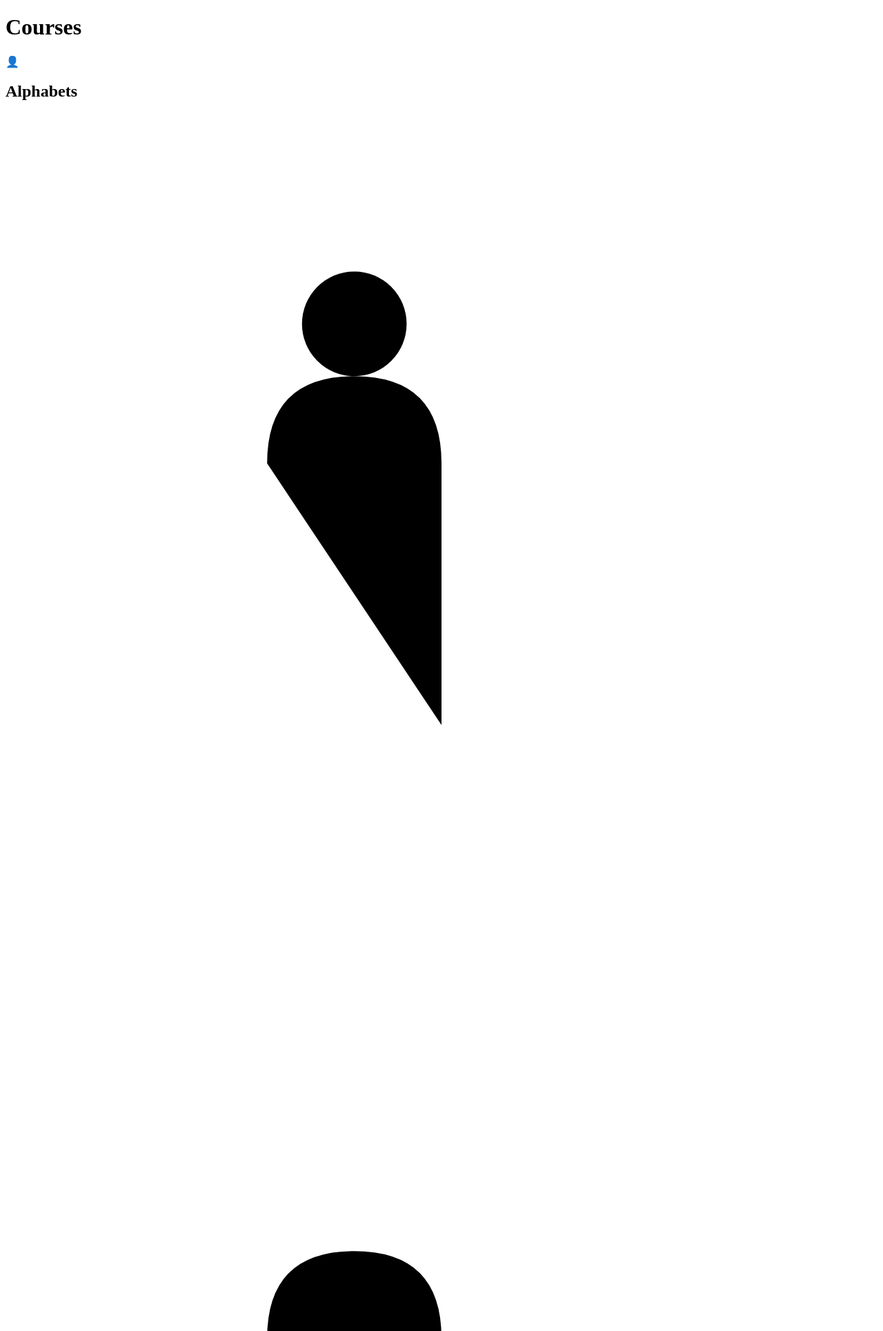
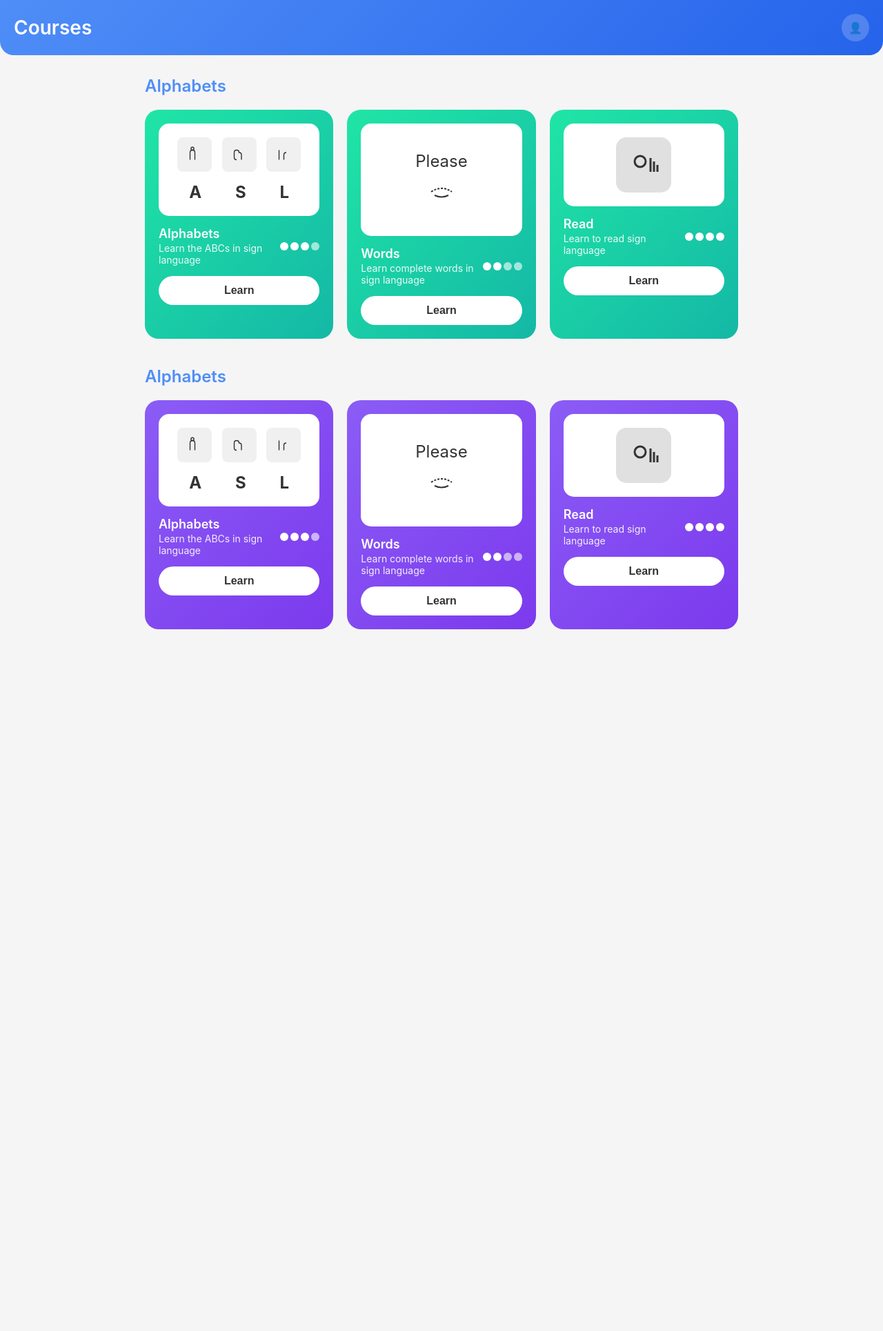
Before and after one commit to minicil625/Signlingo, a Flask app: template templates/courses.html in a window 1280 px wide. Shown: the top 1929 px of the page at 69% size. After the commit the page ends 912 px from the top, so only its background shows below. Run offline with Flask 3, Linux system fonts and the light colour scheme; the template is opened without the code that fills it, so the values that code supplies are empty.

Commit message:
created course page

```diff
--- a/static/coursestyle.css
+++ b/static/coursestyle.css
@@ -0,0 +1,221 @@
+* {
+            margin: 0;
+            padding: 0;
+            box-sizing: border-box;
+        }
+
+        body {
+            font-family: -apple-system, BlinkMacSystemFont, 'Segoe UI', Roboto, sans-serif;
+            background-color: #f5f5f5;
+        }
+
+        .header {
+            background: linear-gradient(135deg, #4F8EF7, #2563EB);
+            padding: 20px;
+            color: white;
+            display: flex;
+            justify-content: space-between;
+            align-items: center;
+            border-radius: 0 0 20px 20px;
+        }
+
+        .header h1 {
+            font-size: 28px;
+            font-weight: 600;
+        }
+
+        .profile-icon {
+            width: 40px;
+            height: 40px;
+            background: rgba(255, 255, 255, 0.2);
+            border-radius: 50%;
+            display: flex;
+            align-items: center;
+            justify-content: center;
+            backdrop-filter: blur(10px);
+        }
+
+        .container {
+            padding: 30px 20px;
+            max-width: 900px;
+            margin: 0 auto;
+        }
+
+        .section-title {
+            color: #4F8EF7;
+            font-size: 24px;
+            font-weight: 600;
+            margin-bottom: 20px;
+        }
+
+        .course-grid {
+            display: grid;
+            grid-template-columns: repeat(auto-fit, minmax(250px, 1fr));
+            gap: 20px;
+            margin-bottom: 40px;
+        }
+
+        .course-card {
+            border-radius: 20px;
+            padding: 20px;
+            color: white;
+            position: relative;
+            overflow: hidden;
+            transition: transform 0.3s ease, box-shadow 0.3s ease;
+        }
+
+        .course-card:hover {
+            transform: translateY(-5px);
+            box-shadow: 0 15px 35px rgba(0, 0, 0, 0.15);
+        }
+
+        .course-card.teal {
+            background: linear-gradient(135deg, #20E5A6, #14B8A6);
+        }
+
+        .course-card.purple {
+            background: linear-gradient(135deg, #8B5CF6, #7C3AED);
+        }
+
+        .card-content {
+            background: white;
+            border-radius: 15px;
+            padding: 20px;
+            margin-bottom: 15px;
+            position: relative;
+        }
+
+        .asl-letters {
+            display: flex;
+            justify-content: space-around;
+            align-items: center;
+            margin-bottom: 15px;
+        }
+
+        .hand-sign {
+            width: 50px;
+            height: 50px;
+            background: #f0f0f0;
+            border-radius: 8px;
+            display: flex;
+            align-items: center;
+            justify-content: center;
+            position: relative;
+        }
+
+        .hand-drawing {
+            width: 35px;
+            height: 35px;
+            stroke: #333;
+            stroke-width: 2;
+            fill: none;
+        }
+
+        .letters {
+            display: flex;
+            justify-content: space-around;
+            margin-top: 10px;
+        }
+
+        .letter {
+            font-size: 24px;
+            font-weight: bold;
+            color: #333;
+        }
+
+        .please-word {
+            text-align: center;
+            padding: 20px 0;
+        }
+
+        .please-text {
+            font-size: 24px;
+            color: #333;
+            margin-bottom: 10px;
+        }
+
+        .word-illustration {
+            width: 60px;
+            height: 40px;
+            margin: 0 auto;
+            stroke: #333;
+            stroke-width: 2;
+            fill: none;
+        }
+
+        .ok-hand {
+            width: 80px;
+            height: 80px;
+            background: #e0e0e0;
+            border-radius: 15px;
+            display: flex;
+            align-items: center;
+            justify-content: center;
+            margin: 0 auto;
+        }
+
+        .ok-sign {
+            width: 50px;
+            height: 50px;
+            stroke: #333;
+            stroke-width: 3;
+            fill: none;
+        }
+
+        .card-info {
+            display: flex;
+            justify-content: space-between;
+            align-items: center;
+            margin-bottom: 15px;
+        }
+
+        .card-title {
+            font-size: 18px;
+            font-weight: 600;
+        }
+
+        .card-subtitle {
+            font-size: 14px;
+            opacity: 0.9;
+            margin-top: 2px;
+        }
+
+        .difficulty-badges {
+            display: flex;
+            gap: 3px;
+        }
+
+        .badge {
+            width: 12px;
+            height: 12px;
+            border-radius: 50%;
+            background: rgba(255, 255, 255, 0.6);
+        }
+
+        .badge.active {
+            background: white;
+        }
+
+        .learn-button {
+            background: white;
+            color: #333;
+            border: none;
+            padding: 12px 0;
+            border-radius: 25px;
+            font-weight: 600;
+            font-size: 16px;
+            cursor: pointer;
+            width: 100%;
+            transition: all 0.3s ease;
+        }
+
+        .learn-button:hover {
+            background: #f8f8f8;
+            transform: translateY(-2px);
+        }
+
+        .learn-button:active {
+            transform: translateY(0);
+        }
+
+        /* asdfgsdfgh */
--- a/templates/courses.html
+++ b/templates/courses.html
@@ -11,6 +11,7 @@
         <h1>Courses</h1>
         <div class="profile-icon">👤</div>
     </div>
+    <!-- S -->
 
     <div class="container">
         <h2 class="section-title">Alphabets</h2>
```
